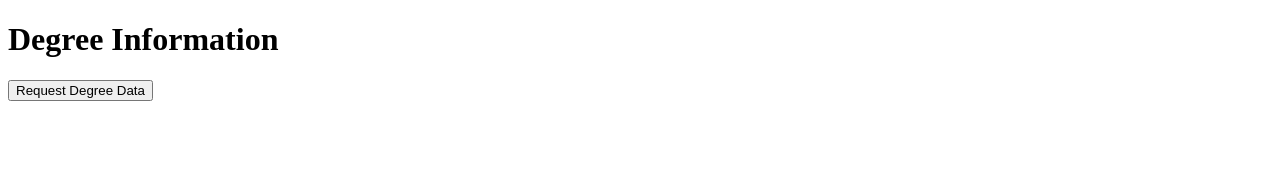
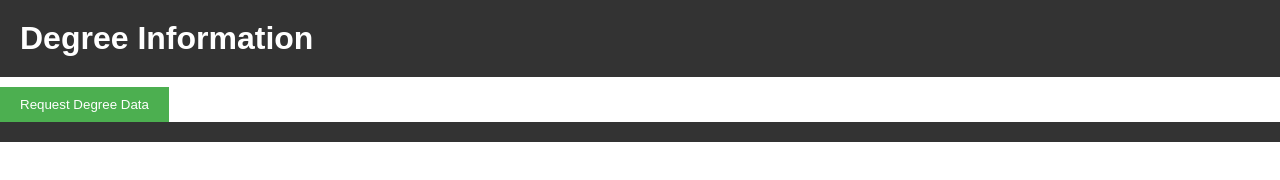
Before and after one commit to yuqilin77/solid-dollop, a plain HTML site: page index.html in a window 1280 px wide. Drawn offline with Linux system fonts and the light colour scheme.

Commit message:
Update index.html

```diff
--- a/index.html
+++ b/index.html
@@ -5,6 +5,7 @@
     <meta http-equiv="X-UA-Compatible" content="IE=edge">
     <meta name="viewport" content="width=device-width, initial-scale=1.0">
     <title>JSON and Fetch</title>
+    <link rel="stylesheet" href="module5.css">
     <script src="module5.js"></script>
 </head>
 <body>
```
